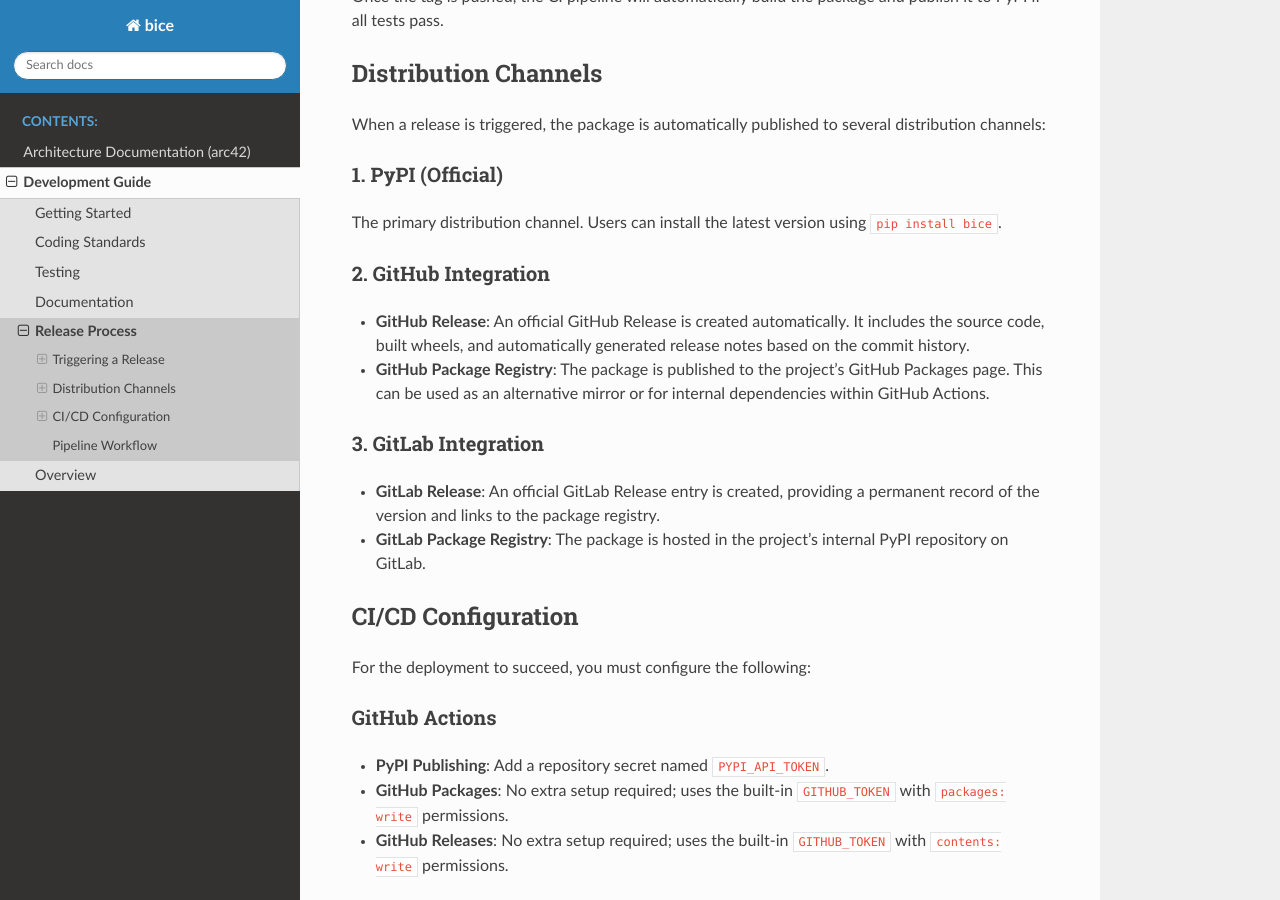
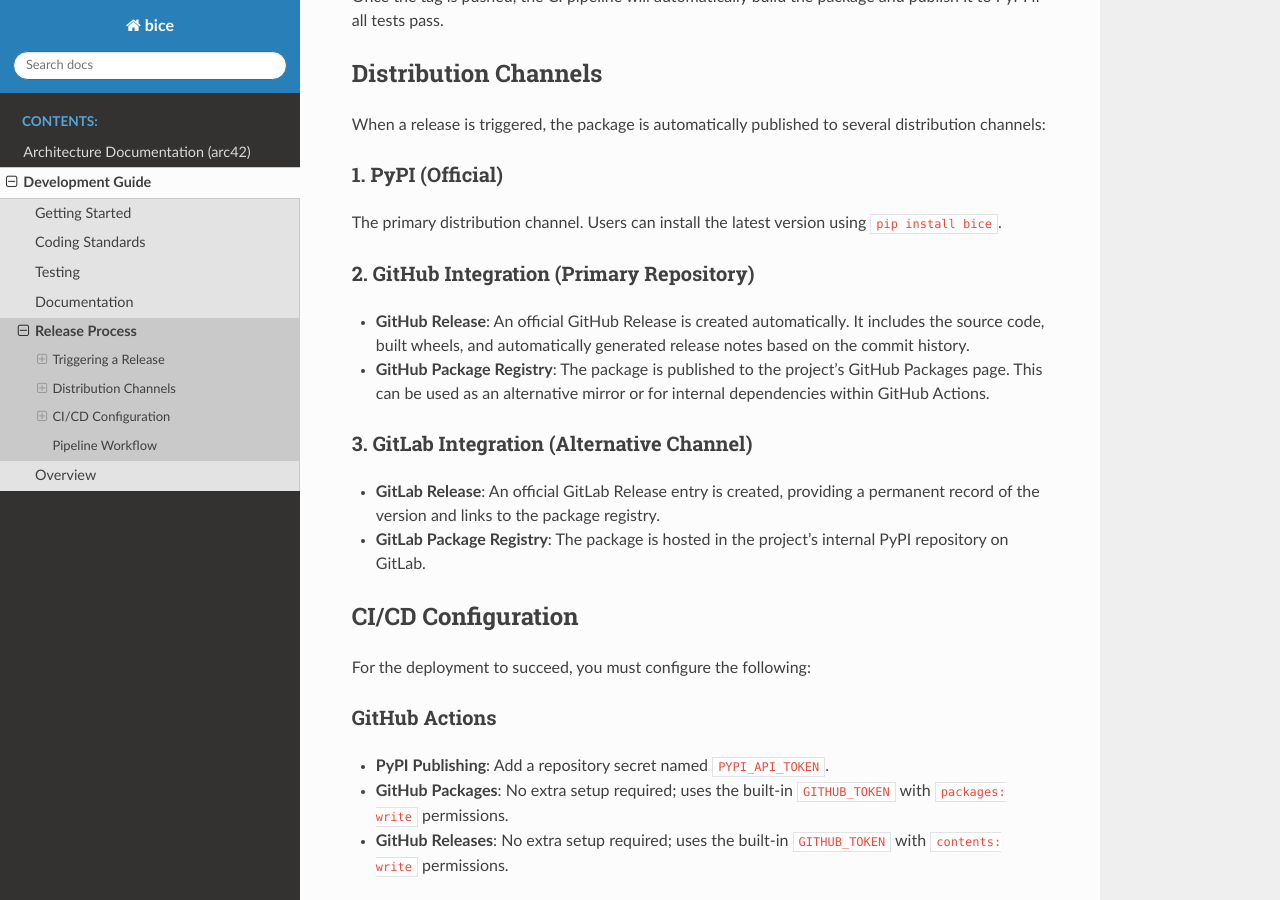
Before and after one commit to simon123h/bice, a Sphinx documentation site: the page built from docs/development/release_process.md, in a window 1280 px wide and 900 px high, scrolled down 657 px. Built offline with Sphinx 7.4.7 and the Read the Docs theme 3.1.0, drawn with Linux system fonts in a browser that asks for light colours; pages that are not in the unit, such as notebooks, are missing from menus.

Commit message:
config: switch to GitHub as primary repository

```diff
--- a/docs/development/release_process.md
+++ b/docs/development/release_process.md
@@ -29,12 +29,12 @@ When a release is triggered, the package is automatically published to several d
 
 The primary distribution channel. Users can install the latest version using `pip install bice`.
 
-### 2. GitHub Integration
+### 2. GitHub Integration (Primary Repository)
 
 - **GitHub Release**: An official GitHub Release is created automatically. It includes the source code, built wheels, and automatically generated release notes based on the commit history.
 - **GitHub Package Registry**: The package is published to the project's GitHub Packages page. This can be used as an alternative mirror or for internal dependencies within GitHub Actions.
 
-### 3. GitLab Integration
+### 3. GitLab Integration (Alternative Channel)
 
 - **GitLab Release**: An official GitLab Release entry is created, providing a permanent record of the version and links to the package registry.
 - **GitLab Package Registry**: The package is hosted in the project's internal PyPI repository on GitLab.
--- a/pyproject.toml
+++ b/pyproject.toml
@@ -26,7 +26,7 @@ dependencies = [
 ]
 
 [project.urls]
-"Homepage" = "https://gitlab.com/simon123h/bice"
+"Homepage" = "https://github.com/simon123h/bice"
 
 [project.optional-dependencies]
 dev = [
```
Also changed, not shown: README.md (+2 -2 lines), docs/development/getting_started.md (+1 -1 lines), docs/pypi-description.md (+5 -5 lines).
